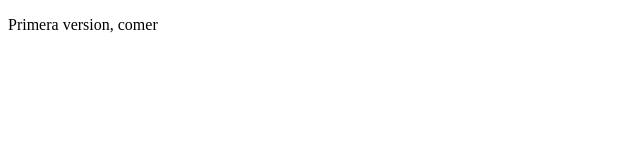
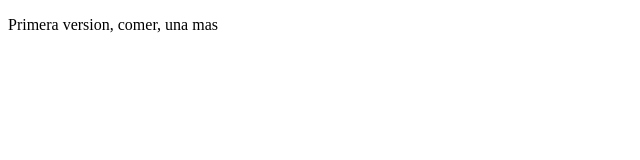
Before and after one commit to Johan-Lopez-Torres/Octubre, a plain HTML site: page index.html in a window 1280 px wide. Shown: the full height of the page, 0-640 px from the left. Drawn offline with Linux system fonts and the light colour scheme.

Commit message:
segundo commit

```diff
--- a/index.html
+++ b/index.html
@@ -8,7 +8,7 @@
   </head>
   <body>
     <div>
-      <p>Primera version, comer</p>
+      <p>Primera version, comer, una mas</p>
     </div>
   </body>
 </html>
```
